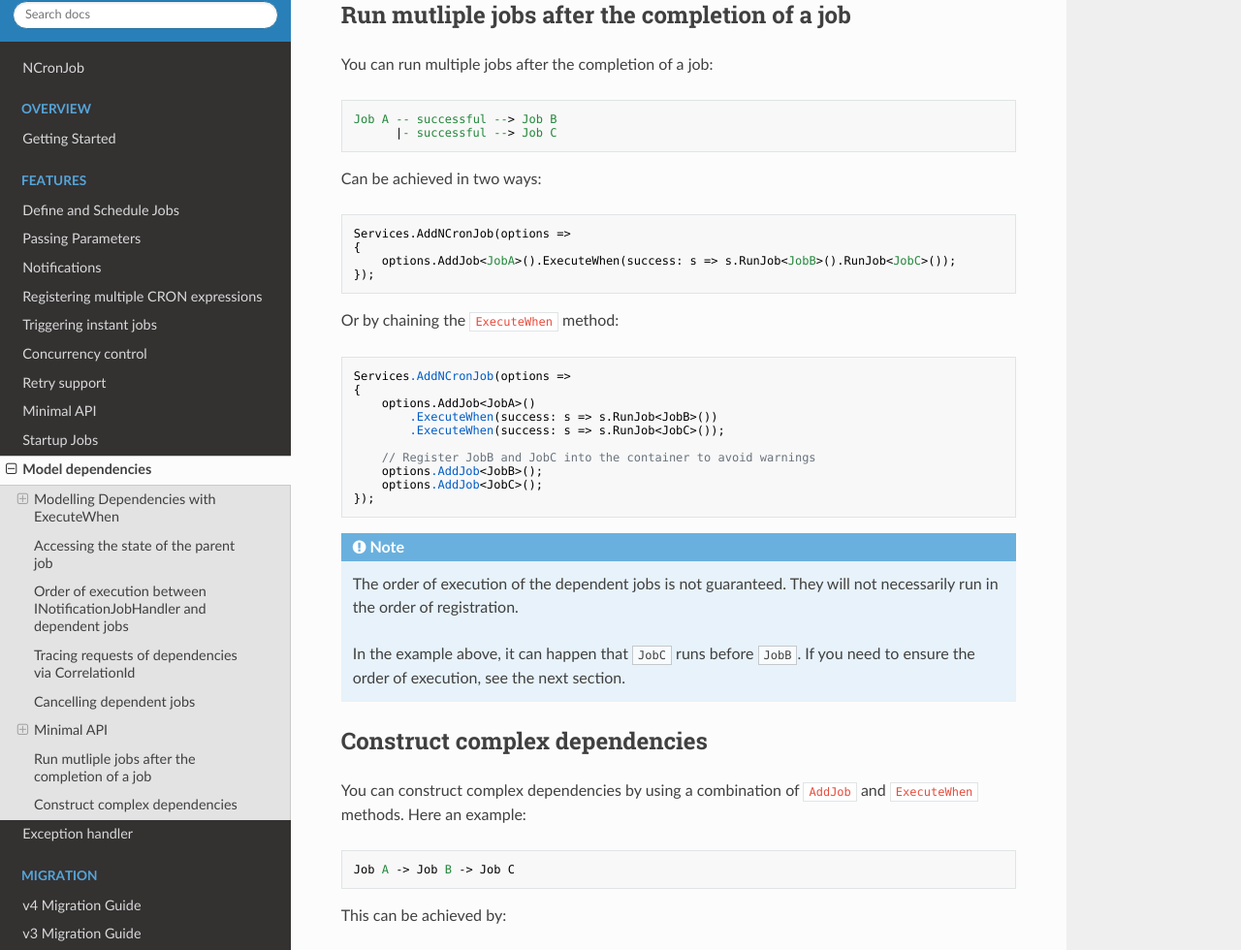
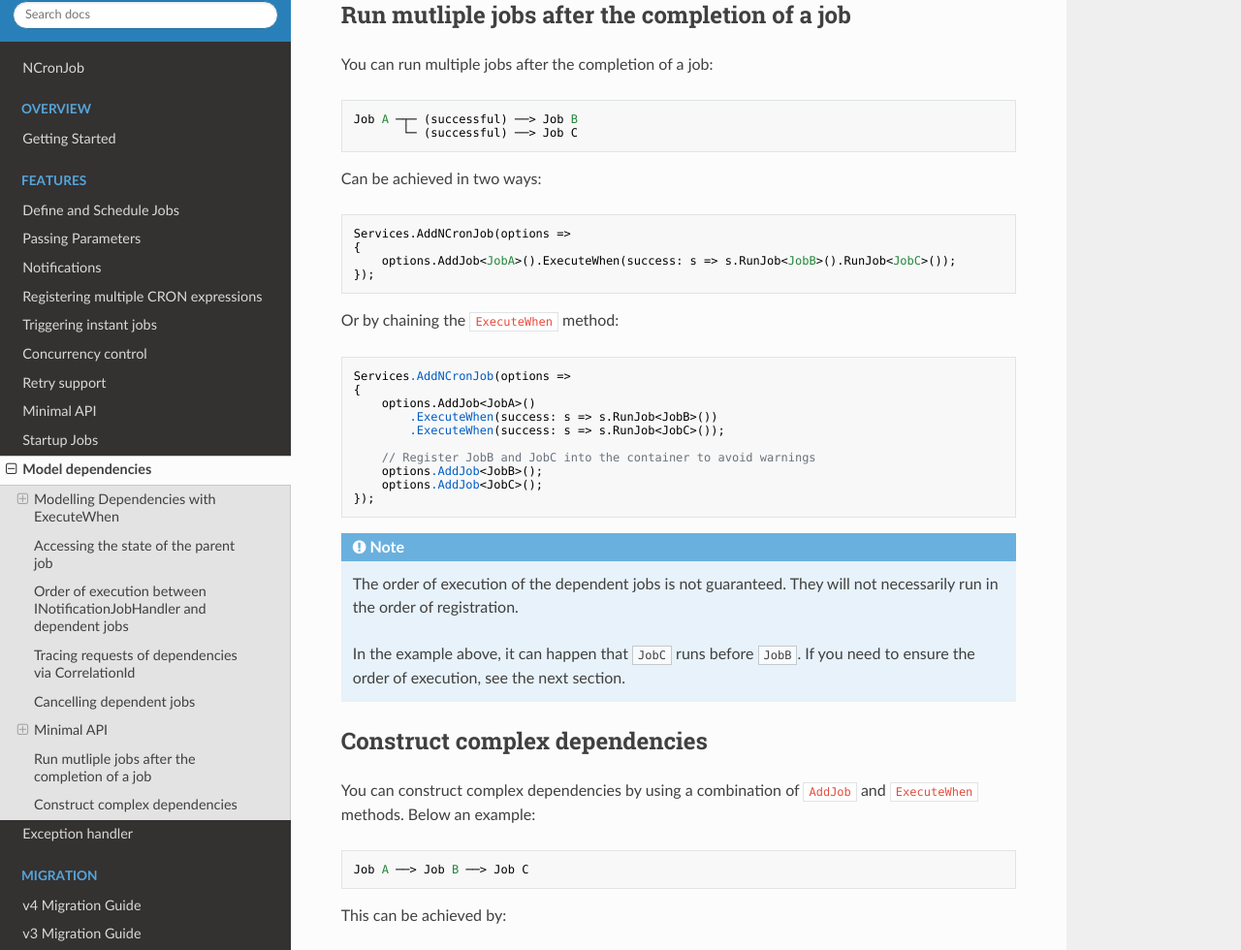
Before and after one commit to NCronJob-Dev/NCronJob, an MkDocs documentation site: the page built from docs/features/model-dependencies.md, in a window 1280 px wide and 1400 px high, scrolled down 3240 px. Shown: the part 144-1124 px from the top of the window at 97% size. Built offline with MkDocs 1.6.1, drawn with Linux system fonts in a browser that asks for light colours; nearby versions of some CDN libraries.

Commit message:
Minor doc cleanups

````diff
--- a/docs/features/model-dependencies.md
+++ b/docs/features/model-dependencies.md
@@ -131,9 +131,10 @@ builder.Services.AddNCronJob(options => {
 ## Run mutliple jobs after the completion of a job
 
 You can run multiple jobs after the completion of a job:
-```no-class
-Job A -- successful --> Job B
-      |- successful --> Job C
+
+```text
+Job A ─┬─ (successful) ──> Job B
+       └─ (successful) ──> Job C
 ```
 
 Can be achieved in two ways:
@@ -168,10 +169,10 @@ Services.AddNCronJob(options =>
     If you need to ensure the order of execution, see the next section.
 
 ## Construct complex dependencies
-You can construct complex dependencies by using a combination of `AddJob` and `ExecuteWhen` methods. Here an example:
+You can construct complex dependencies by using a combination of `AddJob` and `ExecuteWhen` methods. Below an example:
 
-```
-Job A -> Job B -> Job C
+```text
+Job A ──> Job B ──> Job C
 ```
 
 This can be achieved by:
````
Also changed, not shown: docs/advanced/dynamic-job-control.md (+4 -1 lines), docs/features/instant-jobs.md (+2 -2 lines).
